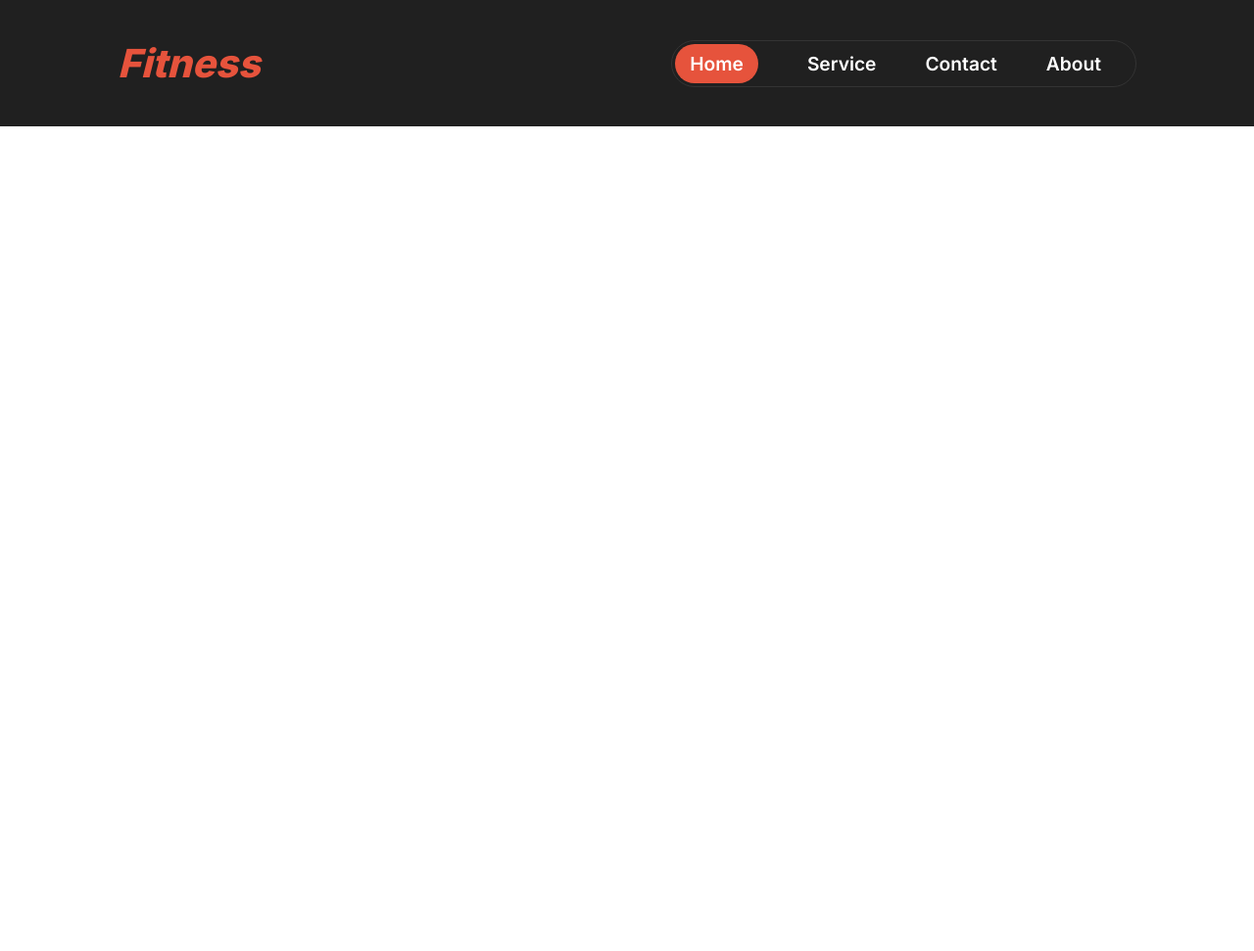
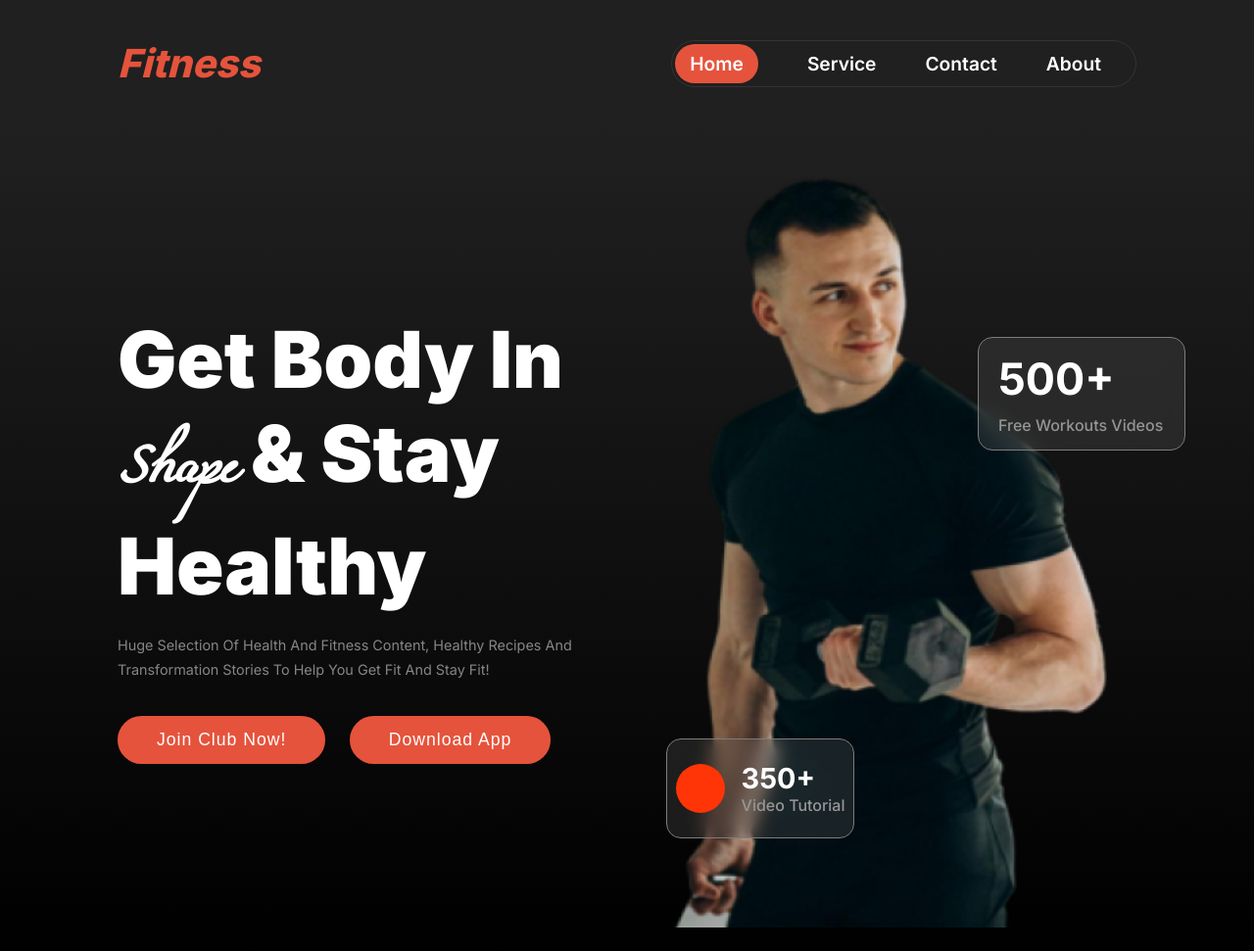
Before and after one commit to Web-dev-mehedi/assignment--2, a plain HTML site: page index-file/index.html in a window 1280 px wide. Shown: the whole page at 98% size. Before the commit the page ends 800 px from the top, so only its background shows below. Drawn offline with Linux system fonts and the light colour scheme.

Commit message:
versatile-hero-section

```diff
--- a/index-file/index.html
+++ b/index-file/index.html
@@ -46,8 +46,44 @@
 
 
 
-     <main>
+    <main>
 
+    <!-- versatile-hero-section-start-here -->
+
+       <section class="versatile-hero-section">
+
+        <div class="versetile-hero-container">
+
+            <div class="vesatile-left-contant-wrap">
+                <h1>get body in <span>shape</span> & stay
+                   healthy</h1>
+                <p> huge selection of health and fitness content, healthy recipes
+                   and transformation stories to help you get fit and stay fit!</p>
+                <div class="ver-hero-btn">
+                    <button>Join Club Now!</button>
+                    <button>Download App</button>
+                </div>
+           </div>
+
+           <div class="versatile-right-content-wrap">
+               <div class="workouts">
+                     <h2>500+</h2>
+                     <span>free workouts videos</span>
+               </div>
+                <img src="../assets/images/Images 2.png" alt="">
+                <div class="tutorials">
+                      <div class="tip"></div>
+                       <div class="tutorial-content">
+                           <h2>350+</h2>
+                           <span>video tutorial</span>
+                       </div>
+
+                </div>
+           </div>
+
+        </div>
+
+   </section>
 
  </main>
 
--- a/index-file/style.css
+++ b/index-file/style.css
@@ -15,6 +15,34 @@ body{
     padding: 0;
 }
 
+ /* button-style */
+
+ .vesatile-left-contant-wrap button{
+    padding: 14px 40px;
+    margin-right: 20px;
+    color: #ffffff;
+    background-color:#e6533c;
+    border-radius: 50px;
+    letter-spacing: 1px;
+    font-size: 1.1rem;
+    transition: 0.5s;
+    cursor: pointer;
+    border:none;
+    margin-top:15px;
+    text-transform: capitalize;
+    font-weight: 500;
+ }
+
+/* default-paragraph-content */
+
+ .vesatile-left-contant-wrap p{
+   text-transform: capitalize;
+   color: rgba(255, 255, 255, 0.5);
+   font-size: 0.9rem;
+   font-weight: 400;
+   line-height: 25px;
+   margin:20px 0px;
+  }
 
 
 /* navigation-style-start-here */
@@ -64,3 +92,117 @@ body{
 .nav-header span{
     display: none;
 }
+
+
+/* versatile-hero-section-style-here */
+
+.versatile-hero-section{
+    padding: 20px 120px;
+    background: linear-gradient(to bottom , #202020, #000000);
+}
+
+.versetile-hero-container{
+   max-width: 1440px;
+   margin:0 auto;
+   display: flex;
+    justify-content:space-between;
+    align-items: center;
+    gap: 80px;
+
+}
+
+.vesatile-left-contant-wrap{
+  width:calc(50% - 40px);
+  margin: 0 auto;
+
+}
+
+.vesatile-left-contant-wrap h1{
+   color: rgb(255, 255, 255);
+ font-size: 5rem;
+text-transform: capitalize;
+line-height: 120%;
+font-weight: 900;
+}
+
+.vesatile-left-contant-wrap span{
+   color: #fff;
+   font-size: 5rem;
+font-family: 'maima';
+}
+
+
+.versatile-right-content-wrap{
+   width:calc(50% - 40px);
+   margin: 0 auto;
+  position: relative;
+
+}
+
+.versatile-right-content-wrap img{
+    width:100%;
+
+}
+
+.workouts{
+   width:170px;
+   backdrop-filter: blur(10px);
+   border-radius:15px;
+   border: 1px solid rgb(125, 125, 125);
+   background-color: #6c6c6c3c;
+   text-align: left;
+   padding: 15px 20px 15px 20px;
+   align-content:end;
+   position: absolute;
+   right: -50px;
+   top: 195px;
+
+}
+.workouts h2{
+   margin-bottom: 10px;
+   color: #ffffff;
+   font-size: 2.8rem;
+   font-weight: 700;
+}
+.workouts span{
+   color: #969494;
+   font-size: 1rem;
+   font-weight: 500;
+   text-transform: capitalize;
+}
+
+.tutorials{
+   width:190px;
+   height: 100px;
+   background-color: #6c6c6c3c;
+   display: flex;
+   justify-content: space-around;
+   align-items: center;
+   backdrop-filter: blur(10px);
+   border-radius:15px;
+   border: 1px solid rgb(125, 125, 125);
+   position: absolute;
+   bottom: 95px;
+}
+
+.tutorial-content h2{
+   color: #fff;
+   font-size: 1.8rem;
+   font-weight: 700;
+}
+
+.tutorial-content span{
+   color: #979797;
+   font-size: 1rem;
+   font-weight: 500;
+   text-transform: capitalize;
+
+}
+
+.tip{
+ width:50px;
+ height: 50px;
+ background-color: #ff3407;
+ border-radius: 50%;
+
+}
```
